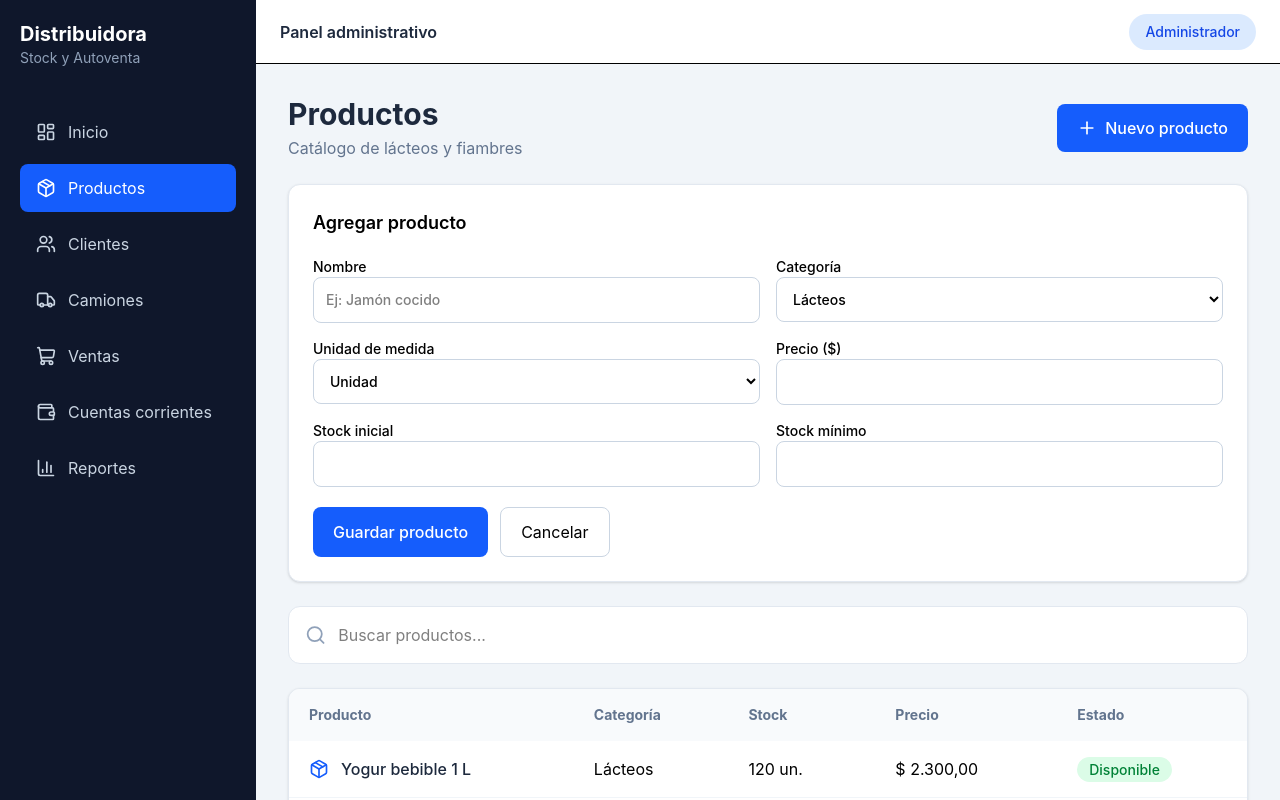
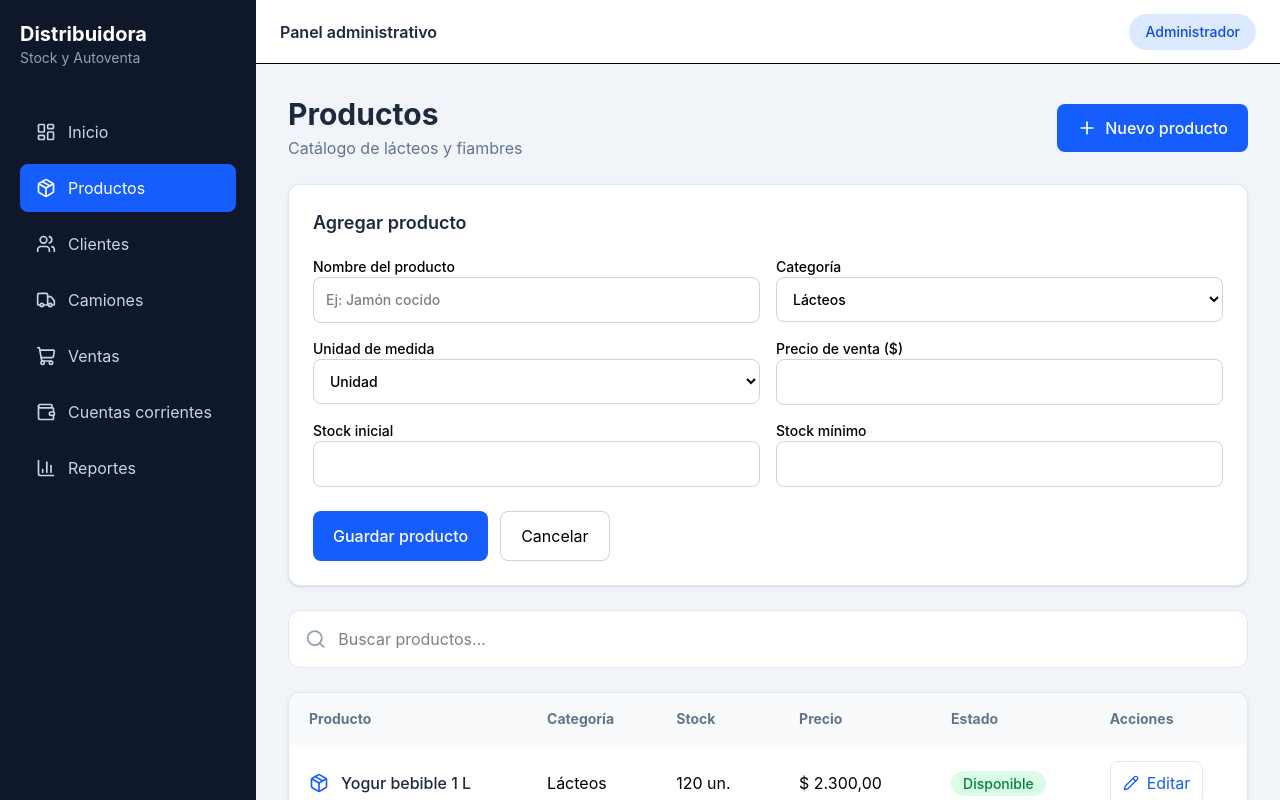
Before and after one commit to victor-desarrollador/distribuidora-stock-rutas, a React (Vite) app in the folder apps/web/: page /productos in a window 1280 px wide. Both pictures are taken after a click on the button "Nuevo producto". Shown: the top 800 px of the page. Built offline with nearby package versions, Linux system fonts and the light colour scheme.

Commit message:
feat: agregar edicion y persistencia local de productos

```diff
--- /dev/null
+++ b/apps/web/src/hooks/useProductos.ts
@@ -0,0 +1,55 @@
+
+import { useEffect, useState } from "react";
+
+import {
+  productosIniciales,
+  type Producto,
+} from "../data/mockProductos";
+
+const STORAGE_KEY = "distribuidora_productos_demo_v1";
+
+function cargarProductos(): Producto[] {
+  try {
+    const guardados = localStorage.getItem(STORAGE_KEY);
+
+    if (!guardados) return productosIniciales;
+
+    const datos: unknown = JSON.parse(guardados);
+
+    if (!Array.isArray(datos)) return productosIniciales;
+
+    const validos = datos.every(
+      (producto) =>
+        producto !== null &&
+        typeof producto === "object" &&
+        Number.isSafeInteger(producto.id) &&
+        typeof producto.nombre === "string" &&
+        ["Lácteos", "Fiambres"].includes(producto.categoria) &&
+        ["unidad", "pieza", "kg"].includes(producto.unidadMedida) &&
+        Number.isFinite(producto.precio) &&
+        producto.precio >= 0 &&
+        Number.isFinite(producto.stock) &&
+        producto.stock >= 0 &&
+        Number.isFinite(producto.stockMinimo) &&
+        producto.stockMinimo >= 0
+    );
+
+    return validos ? (datos as Producto[]) : productosIniciales;
+  } catch {
+    return productosIniciales;
+  }
+}
+
+export function useProductos() {
+  const [productos, setProductos] = useState<Producto[]>(cargarProductos);
+
+  useEffect(() => {
+    try {
+      localStorage.setItem(STORAGE_KEY, JSON.stringify(productos));
+    } catch (error) {
+      console.error("No se pudieron guardar los productos:", error);
+    }
+  }, [productos]);
+
+  return { productos, setProductos };
+}
--- a/apps/web/src/pages/Productos.tsx
+++ b/apps/web/src/pages/Productos.tsx
@@ -1,12 +1,11 @@
+
 import { useMemo, useState } from "react";
-import { Package, Plus, Search } from "lucide-react";
+import { Package, Plus, Search, Pencil, CheckCircle2 } from "lucide-react";
 
-import {
-  productosIniciales,
-  type Producto,
-  type UnidadMedida,
-} from "../data/mockProductos";
+import { type Producto, type UnidadMedida } from "../data/mockProductos";
+import { useProductos } from "../hooks/useProductos";
 
+// Formato de moneda argentina.
 const formatoMoneda = (valor: number) =>
   new Intl.NumberFormat("es-AR", {
     style: "currency",
@@ -14,30 +13,47 @@ const formatoMoneda = (valor: number) =>
     maximumFractionDigits: 2,
   }).format(valor);
 
+// Abreviaciones de unidades.
 const unidades: Record<UnidadMedida, string> = {
   unidad: "un.",
   pieza: "pzas.",
   kg: "kg",
 };
 
+type FormularioProducto = {
+  nombre: string;
+  categoria: Producto["categoria"];
+  unidadMedida: UnidadMedida;
+  precio: string;
+  stock: string;
+  stockMinimo: string;
+};
+
+function formularioVacio(): FormularioProducto {
+  return {
+    nombre: "",
+    categoria: "Lácteos",
+    unidadMedida: "unidad",
+    precio: "",
+    stock: "",
+    stockMinimo: "",
+  };
+}
+
 export default function Productos() {
-  // Estado local: los datos se reinician al recargar la página.
-  const [productos, setProductos] =
-    useState<Producto[]>(productosIniciales);
+  // El hook se encarga de guardar los productos localmente.
+  const { productos, setProductos } = useProductos();
 
   const [busqueda, setBusqueda] = useState("");
   const [mostrarFormulario, setMostrarFormulario] = useState(false);
+  const [productoEditando, setProductoEditando] = useState<number | null>(null);
+  const [mensaje, setMensaje] = useState("");
 
-  const [nuevoProducto, setNuevoProducto] = useState({
-    nombre: "",
-    categoria: "Lácteos" as Producto["categoria"],
-    unidadMedida: "unidad" as UnidadMedida,
-    precio: "",
-    stock: "",
-    stockMinimo: "",
-  });
+  const [nuevoProducto, setNuevoProducto] = useState<FormularioProducto>(
+    formularioVacio
+  );
 
-  // Filtramos sin modificar el catálogo original.
+  // Filtrar productos sin modificar el catálogo.
   const productosFiltrados = useMemo(() => {
     const termino = busqueda.trim().toLocaleLowerCase("es-AR");
 
@@ -48,28 +64,90 @@ export default function Productos() {
     );
   }, [productos, busqueda]);
 
-  function agregarProducto(evento: React.SubmitEvent<HTMLFormElement>) {
+  // Limpiar el formulario y cerrar el panel.
+  function cancelarFormulario() {
+    setMostrarFormulario(false);
+    setProductoEditando(null);
+    setNuevoProducto(formularioVacio());
+  }
+
+  // Abrir un formulario vacío.
+  function abrirNuevoProducto() {
+    cancelarFormulario();
+    setMensaje("");
+    setMostrarFormulario(true);
+  }
+
+  // Cargar los datos del producto para editarlo.
+  function editarProducto(producto: Producto) {
+    setProductoEditando(producto.id);
+
+    setNuevoProducto({
+      nombre: producto.nombre,
+      categoria: producto.categoria,
+      unidadMedida: producto.unidadMedida,
+      precio: String(producto.precio),
+      stock: String(producto.stock),
+      stockMinimo: String(producto.stockMinimo),
+    });
+
+    setMensaje("");
+    setMostrarFormulario(true);
+
+    window.scrollTo({ top: 0, behavior: "smooth" });
+  }
+
+  // Guardar un producto nuevo o actualizar uno existente.
+  function guardarProducto(evento: React.SubmitEvent<HTMLFormElement>) {
     evento.preventDefault();
 
     const precio = Number(nuevoProducto.precio);
     const stock = Number(nuevoProducto.stock);
     const stockMinimo = Number(nuevoProducto.stockMinimo);
 
-    if (
-      !nuevoProducto.nombre.trim() ||
-      !Number.isFinite(precio) ||
-      !Number.isFinite(stock) ||
-      !Number.isFinite(stockMinimo) ||
-      precio < 0 ||
-      stock < 0 ||
-      stockMinimo < 0 ||
-      (nuevoProducto.unidadMedida !== "kg" &&
-        (!Number.isInteger(stock) || !Number.isInteger(stockMinimo)))
-    ) {
+    const camposCompletos =
+      nuevoProducto.nombre.trim() !== "" &&
+      nuevoProducto.precio.trim() !== "" &&
+      nuevoProducto.stock.trim() !== "" &&
+      nuevoProducto.stockMinimo.trim() !== "";
+
+    const numerosValidos =
+      Number.isFinite(precio) &&
+      Number.isFinite(stock) &&
+      Number.isFinite(stockMinimo) &&
+      precio >= 0 &&
+      stock >= 0 &&
+      stockMinimo >= 0;
+
+    // Para piezas y unidades solamente aceptamos cantidades enteras.
+    const cantidadesValidas =
+      nuevoProducto.unidadMedida === "kg" ||
+      (Number.isInteger(stock) && Number.isInteger(stockMinimo));
+
+    if (!camposCompletos || !numerosValidos || !cantidadesValidas) {
       alert("Revisá los datos del producto.");
       return;
     }
 
+    if (productoEditando !== null) {
+      // Editar información comercial sin alterar el stock.
+      setProductos((actuales) =>
+        actuales.map((producto) =>
+          producto.id === productoEditando
+            ? {
+                ...producto,
+                nombre: nuevoProducto.nombre.trim(),
+                categoria: nuevoProducto.categoria,
+                precio,
+                stockMinimo,
+              }
+            : producto
+        )
+      );
+
+      setMensaje("Producto actualizado correctamente.");
+    } else {
+      // Crear producto de demostración con stock inicial.
       const producto: Producto = {
         id: Math.max(0, ...productos.map((p) => p.id)) + 1,
         nombre: nuevoProducto.nombre.trim(),
@@ -81,16 +159,11 @@ export default function Productos() {
       };
 
       setProductos((actuales) => [...actuales, producto]);
-    setMostrarFormulario(false);
 
-    setNuevoProducto({
-      nombre: "",
-      categoria: "Lácteos",
-      unidadMedida: "unidad",
-      precio: "",
-      stock: "",
-      stockMinimo: "",
-    });
+      setMensaje("Producto agregado correctamente.");
+    }
+
+    cancelarFormulario();
   }
 
   return (
@@ -101,6 +174,7 @@ export default function Productos() {
           <h1 className="text-3xl font-bold text-slate-800">
             Productos
           </h1>
+
           <p className="mt-1 text-slate-500">
             Catálogo de lácteos y fiambres
           </p>
@@ -108,7 +182,7 @@ export default function Productos() {
 
         <button
           type="button"
-          onClick={() => setMostrarFormulario((valor) => !valor)}
+          onClick={abrirNuevoProducto}
           className="flex min-h-11 items-center gap-2 rounded-lg bg-blue-600 px-5 py-3 font-medium text-white hover:bg-blue-700"
         >
           <Plus size={20} />
@@ -116,19 +190,34 @@ export default function Productos() {
         </button>
       </div>
 
-      {/* Formulario de alta */}
+      {/* Mensaje de confirmación */}
+      {mensaje && (
+        <div
+          role="status"
+          className="flex items-center gap-3 rounded-lg border border-green-200 bg-green-50 p-4 text-sm text-green-800"
+        >
+          <CheckCircle2 size={20} />
+          {mensaje}
+        </div>
+      )}
+
+      {/* Formulario para agregar o editar */}
       {mostrarFormulario && (
         <form
-          onSubmit={agregarProducto}
+          onSubmit={guardarProducto}
           className="rounded-xl border border-slate-200 bg-white p-6 shadow-sm"
         >
-          <h2 className="mb-5 text-lg font-semibold">
-            Agregar producto
+          <h2 className="mb-5 text-lg font-semibold text-slate-800">
+            {productoEditando !== null
+              ? "Editar producto"
+              : "Agregar producto"}
           </h2>
 
           <div className="grid gap-4 md:grid-cols-2">
+            {/* Nombre */}
             <label className="space-y-1 text-sm font-medium">
-              <span>Nombre</span>
+              <span>Nombre del producto</span>
+
               <input
                 required
                 value={nuevoProducto.nombre}
@@ -143,8 +232,10 @@ export default function Productos() {
               />
             </label>
 
+            {/* Categoría */}
             <label className="space-y-1 text-sm font-medium">
               <span>Categoría</span>
+
               <select
                 value={nuevoProducto.categoria}
                 onChange={(e) =>
@@ -155,31 +246,42 @@ export default function Productos() {
                 }
                 className="w-full rounded-lg border border-slate-300 p-3"
               >
-                <option>Lácteos</option>
-                <option>Fiambres</option>
+                <option value="Lácteos">Lácteos</option>
+                <option value="Fiambres">Fiambres</option>
               </select>
             </label>
 
+            {/* Unidad de medida */}
             <label className="space-y-1 text-sm font-medium">
               <span>Unidad de medida</span>
+
               <select
                 value={nuevoProducto.unidadMedida}
+                disabled={productoEditando !== null}
                 onChange={(e) =>
                   setNuevoProducto({
                     ...nuevoProducto,
                     unidadMedida: e.target.value as UnidadMedida,
                   })
                 }
-                className="w-full rounded-lg border border-slate-300 p-3"
+                className="w-full rounded-lg border border-slate-300 p-3 disabled:bg-slate-100 disabled:text-slate-500"
               >
                 <option value="unidad">Unidad</option>
                 <option value="pieza">Pieza</option>
                 <option value="kg">Kilogramo</option>
               </select>
+
+              {productoEditando !== null && (
+                <p className="text-xs font-normal text-slate-500">
+                  La unidad no puede cambiarse durante la edición.
+                </p>
+              )}
             </label>
 
+            {/* Precio */}
             <label className="space-y-1 text-sm font-medium">
-              <span>Precio ($)</span>
+              <span>Precio de venta ($)</span>
+
               <input
                 required
                 type="number"
@@ -196,8 +298,11 @@ export default function Productos() {
               />
             </label>
 
+            {/* Stock inicial: solamente para productos nuevos */}
+            {productoEditando === null && (
               <label className="space-y-1 text-sm font-medium">
                 <span>Stock inicial</span>
+
                 <input
                   required
                   type="number"
@@ -213,9 +318,12 @@ export default function Productos() {
                   className="w-full rounded-lg border border-slate-300 p-3"
                 />
               </label>
+            )}
 
+            {/* Stock mínimo */}
             <label className="space-y-1 text-sm font-medium">
               <span>Stock mínimo</span>
+
               <input
                 required
                 type="number"
@@ -233,18 +341,21 @@ export default function Productos() {
             </label>
           </div>
 
-          <div className="mt-5 flex flex-wrap gap-3">
+          {/* Acciones del formulario */}
+          <div className="mt-6 flex flex-wrap gap-3">
             <button
               type="submit"
-              className="min-h-11 rounded-lg bg-blue-600 px-5 py-3 font-medium text-white"
+              className="min-h-11 rounded-lg bg-blue-600 px-5 py-3 font-medium text-white hover:bg-blue-700"
             >
-              Guardar producto
+              {productoEditando !== null
+                ? "Guardar cambios"
+                : "Guardar producto"}
             </button>
 
             <button
               type="button"
-              onClick={() => setMostrarFormulario(false)}
-              className="min-h-11 rounded-lg border border-slate-300 px-5 py-3"
+              onClick={cancelarFormulario}
+              className="min-h-11 rounded-lg border border-slate-300 px-5 py-3 hover:bg-slate-50"
             >
               Cancelar
             </button>
@@ -255,6 +366,7 @@ export default function Productos() {
       {/* Buscador */}
       <div className="flex items-center gap-3 rounded-xl border border-slate-200 bg-white p-4">
         <Search className="text-slate-400" size={22} />
+
         <input
           value={busqueda}
           onChange={(e) => setBusqueda(e.target.value)}
@@ -266,7 +378,7 @@ export default function Productos() {
 
       {/* Tabla de productos */}
       <div className="overflow-x-auto rounded-xl border border-slate-200 bg-white shadow-sm">
-        <table className="w-full min-w-[650px] text-left">
+        <table className="w-full min-w-[760px] text-left">
           <thead className="bg-slate-50 text-sm text-slate-500">
             <tr>
               <th className="px-5 py-4">Producto</th>
@@ -274,6 +386,7 @@ export default function Productos() {
               <th className="px-5 py-4">Stock</th>
               <th className="px-5 py-4">Precio</th>
               <th className="px-5 py-4">Estado</th>
+              <th className="px-5 py-4">Acciones</th>
             </tr>
           </thead>
 
@@ -283,28 +396,41 @@ export default function Productos() {
                 producto.stock <= producto.stockMinimo;
 
               return (
-                <tr key={producto.id} className="hover:bg-slate-50">
+                <tr
+                  key={producto.id}
+                  className="hover:bg-slate-50"
+                >
+                  {/* Nombre */}
                   <td className="px-5 py-4">
                     <div className="flex items-center gap-3">
-                      <Package size={20} className="text-blue-600" />
+                      <Package
+                        size={20}
+                        className="text-blue-600"
+                      />
+
                       <span className="font-medium text-slate-800">
                         {producto.nombre}
                       </span>
                     </div>
                   </td>
 
+                  {/* Categoría */}
                   <td className="px-5 py-4">
                     {producto.categoria}
                   </td>
 
+                  {/* Stock */}
                   <td className="px-5 py-4">
-                    {producto.stock} {unidades[producto.unidadMedida]}
+                    {producto.stock}{" "}
+                    {unidades[producto.unidadMedida]}
                   </td>
 
+                  {/* Precio */}
                   <td className="px-5 py-4">
                     {formatoMoneda(producto.precio)}
                   </td>
 
+                  {/* Estado */}
                   <td className="px-5 py-4">
                     <span
                       className={`rounded-full px-3 py-1 text-sm font-medium ${
@@ -315,6 +441,19 @@ export default function Productos() {
                     >
                       {stockBajo ? "Stock bajo" : "Disponible"}
                     </span>
+                  </td>
+
+                  {/* Botón de editar */}
+                  <td className="px-5 py-4">
+                    <button
+                      type="button"
+                      onClick={() => editarProducto(producto)}
+                      aria-label={`Editar ${producto.nombre}`}
+                      className="flex min-h-11 items-center gap-2 rounded-lg border border-slate-200 px-3 text-blue-600 hover:bg-blue-50"
+                    >
+                      <Pencil size={16} />
+                      Editar
+                    </button>
                   </td>
                 </tr>
               );
@@ -329,9 +468,11 @@ export default function Productos() {
         )}
       </div>
 
+      {/* Advertencia de prototipo */}
       <p className="text-sm text-slate-500">
-        Prototipo: los cambios se guardan solo mientras la página
-        permanece abierta. El stock mostrado es ficticio.
+        Versión de demostración: los productos se guardan
+        únicamente en este navegador. El stock es ficticio
+        y todavía no está conectado con PostgreSQL.
       </p>
     </div>
   );
```
Lines whose indentation alone changed are shown as unchanged.
